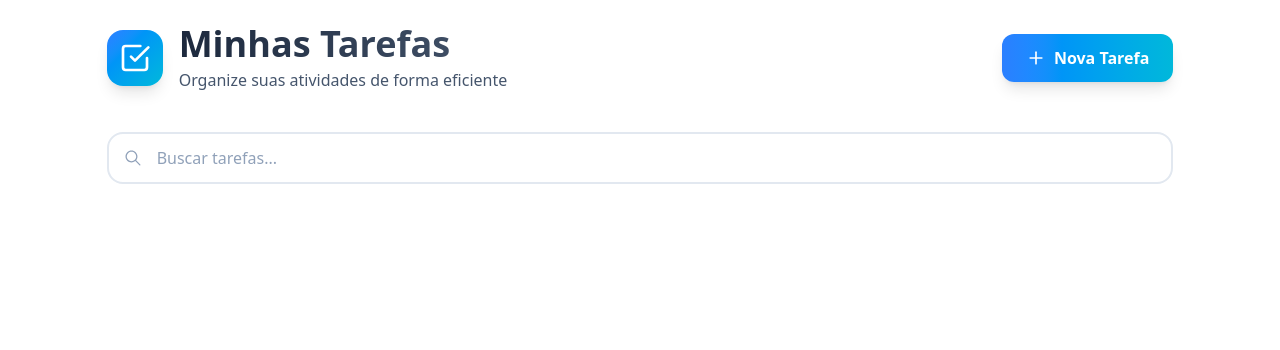
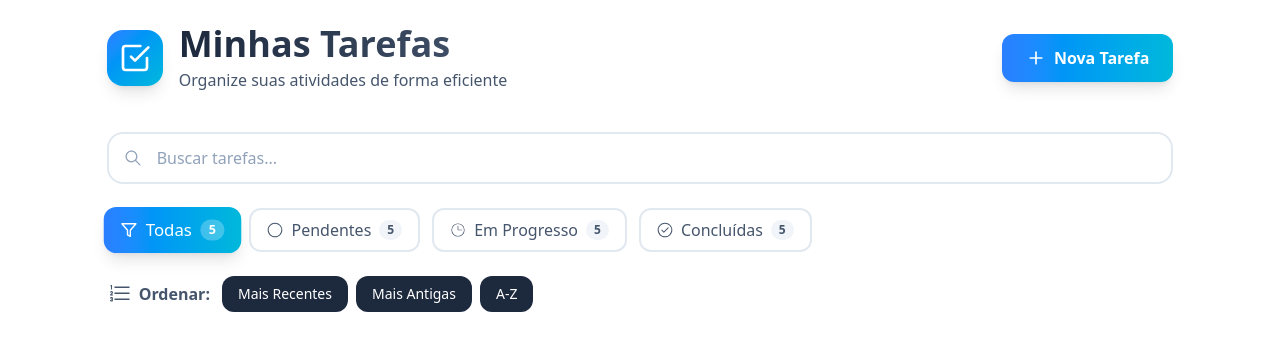
Before and after one commit to VitorValentimSilva/StoixDesafio, a React (Vite) app in the folder frontend/: page / in a window 1280 px wide. Shown: the top 350 px of the page. Built offline with nearby package versions, Linux system fonts and the light colour scheme.

Commit message:
Parte visual dos componente de filtros finalizadas.

```diff
--- /dev/null
+++ b/frontend/src/components/ButtonSort.tsx
@@ -0,0 +1,19 @@
+interface ButtonSortProps {
+  label: string;
+  isActive: boolean;
+}
+
+export function ButtonSort({ label, isActive }: ButtonSortProps) {
+  return (
+    <button
+      className={`px-4 py-2 rounded-xl text-sm font-medium transition-all duration-200 cursor-pointer
+                  ${
+                    isActive
+                      ? "bg-slate-800 text-white"
+                      : "bg-white text-slate-600 hover:bg-slate-100 border-2 border-slate-200"
+                  }`}
+    >
+      {label}
+    </button>
+  );
+}
--- /dev/null
+++ b/frontend/src/components/ButtonStatus.tsx
@@ -0,0 +1,46 @@
+interface ButtonStatusProps {
+  value: string;
+  icon: React.ComponentType;
+  label: string;
+  isActive: boolean;
+  count: number;
+  onFilterChange: (value: string) => void;
+}
+
+export function ButtonStatus({
+  value,
+  icon,
+  label,
+  isActive,
+  count,
+  onFilterChange,
+}: ButtonStatusProps) {
+  const Icon = icon;
+
+  return (
+    <button
+      onClick={() => onFilterChange(value)}
+      className={`flex items-center gap-2 px-4 py-2 rounded-xl font-medium transition-all duration-200 cursor-pointer
+                ${
+                  isActive
+                    ? "bg-gradient-to-r from-blue-500 to-cyan-500 text-white shadow-lg scale-105"
+                    : "bg-white text-slate-600 hover:bg-slate-50 border-2 border-slate-200 hover:border-slate-300"
+                }`}
+    >
+      <Icon />
+
+      <span>{label}</span>
+
+      <span
+        className={`px-2 py-0.5 rounded-full text-xs font-semibold
+                  ${
+                    isActive
+                      ? "bg-white/25 text-white"
+                      : "bg-slate-100 text-slate-600"
+                  }`}
+      >
+        {count}
+      </span>
+    </button>
+  );
+}
--- a/frontend/src/components/FilterBar.tsx
+++ b/frontend/src/components/FilterBar.tsx
@@ -1,15 +1,40 @@
 import { IoIosSearch } from "react-icons/io";
+import { ButtonStatus } from "./ButtonStatus";
+import { CiClock2 } from "react-icons/ci";
+import { GoCheckCircle, GoCircle } from "react-icons/go";
+import { LuFilter } from "react-icons/lu";
+import { VscListOrdered } from "react-icons/vsc";
+import { ButtonSort } from "./ButtonSort";
+
+export type FilterType = "all" | "pending" | "in_progress" | "completed";
+export type SortType = "newest" | "oldest" | "alphabetical";
 
 interface FilterBarProps {
   textSearch: string;
 }
+
+const filterButtons = [
+  { value: "all" as FilterType, label: "Todas", icon: LuFilter },
+  { value: "pending" as FilterType, label: "Pendentes", icon: GoCircle },
+  { value: "in_progress" as FilterType, label: "Em Progresso", icon: CiClock2 },
+  {
+    value: "completed" as FilterType,
+    label: "Concluídas",
+    icon: GoCheckCircle,
+  },
+];
+
+const sortOptions = [
+  { value: "newest" as SortType, label: "Mais Recentes" },
+  { value: "oldest" as SortType, label: "Mais Antigas" },
+  { value: "alphabetical" as SortType, label: "A-Z" },
+];
 
 export function FilterBar({ textSearch }: FilterBarProps) {
   return (
     <section className="w-5/6 mx-auto mt-6">
       <div className="relative">
         <IoIosSearch className="absolute left-4 top-1/2 -translate-y-1/2 w-5 h-5 text-slate-400" />
-
         <input
           type="text"
           placeholder={textSearch}
@@ -17,6 +42,34 @@ export function FilterBar({ textSearch }: FilterBarProps) {
           outline-none transition-all duration-200 text-slate-700 placeholder:text-slate-400"
         />
       </div>
+
+      <div className="flex flex-wrap gap-3 mt-6">
+        {filterButtons.map((filter) => (
+          <ButtonStatus
+            key={filter.value}
+            value={filter.value}
+            icon={filter.icon}
+            label={filter.label}
+            isActive={filter.value === "all"}
+            count={5}
+            onFilterChange={() => {}}
+          />
+        ))}
+      </div>
+
+      <div className="flex flex-col sm:flex-row sm:items-center gap-3 mt-6">
+        <div className="flex items-center gap-2 text-slate-600">
+          <VscListOrdered className="w-6 h-6" />
+
+          <span className="font-semibold">Ordenar:</span>
+        </div>
+
+        <div className="flex gap-2 overflow-x-auto sm:overflow-x-visible">
+          {sortOptions.map((sort) => (
+            <ButtonSort key={sort.value} label={sort.label} isActive={true} />
+          ))}
+        </div>
+      </div>
     </section>
   );
 }
```
